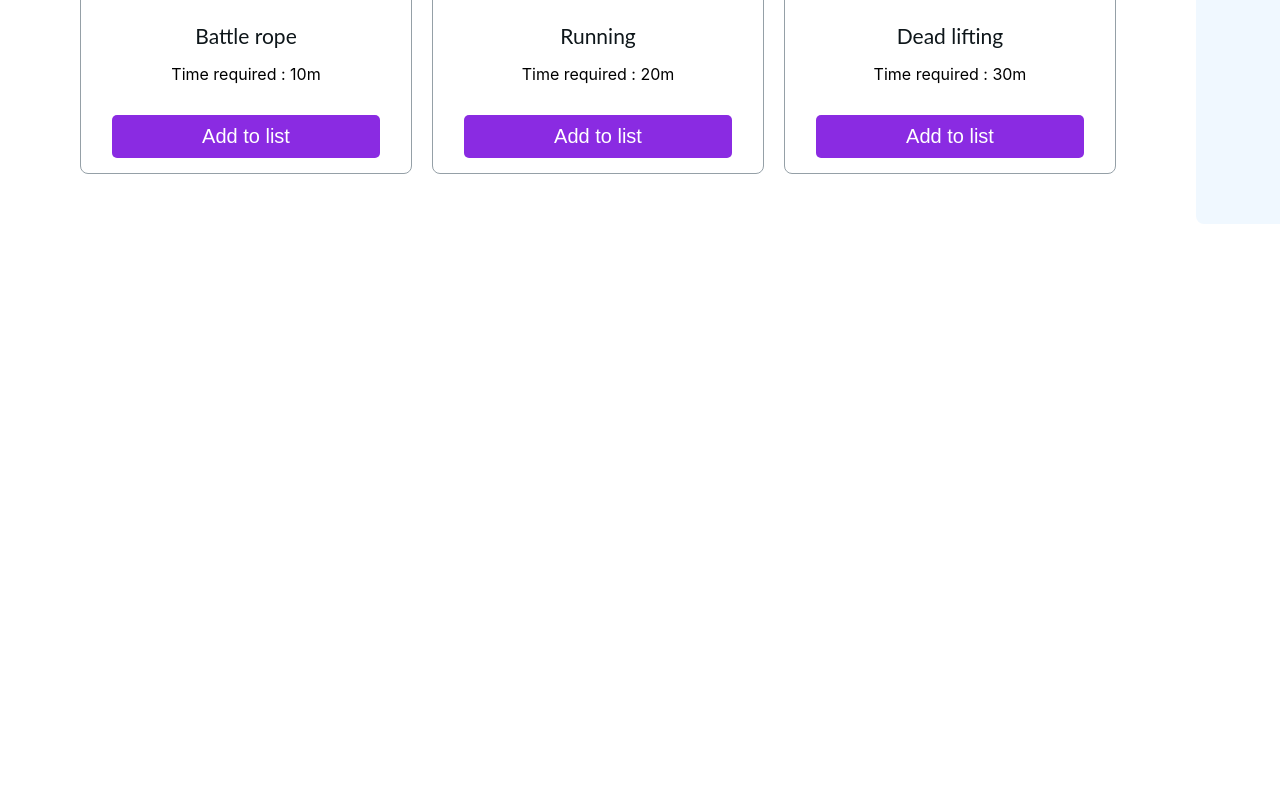
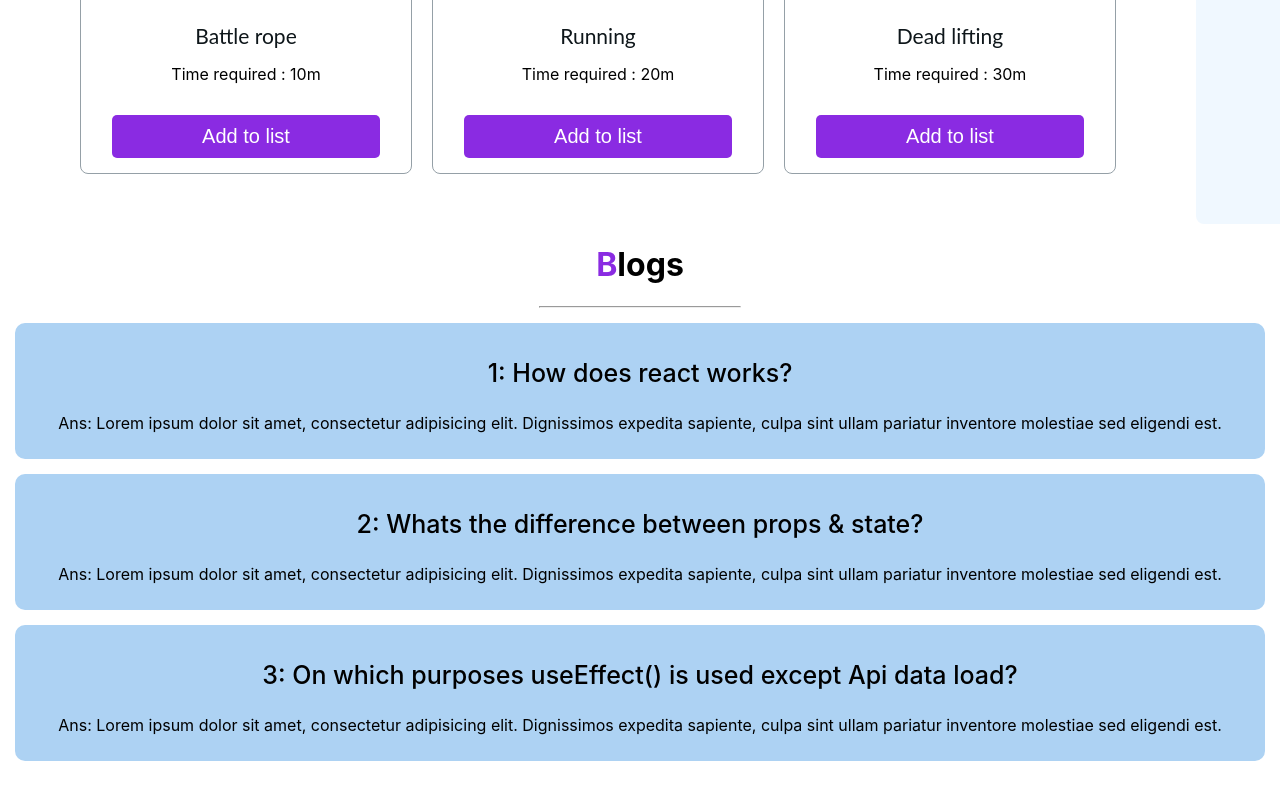
Before and after one commit to meraj2085/Power-Gym, a React (Create React App) app: page / in a window 1280 px wide. Shown: the part 870-1670 px from the top of the page. Before the commit the page ends 1094 px from the top, so only its background shows below. Built offline with nearby package versions, Linux system fonts and the light colour scheme.

Commit message:
adding blog section

```diff
--- a/src/App.js
+++ b/src/App.js
@@ -2,11 +2,13 @@ import './App.css';
 import Home from './components/Home/Home';
 import Navbar from './components/Navbar/Navbar';
 import 'react-toastify/dist/ReactToastify.css';
+import Blogs from './components/Blogs/Blogs';
 function App() {
   return (
     <div className="App">
       <Navbar></Navbar>
       <Home></Home>
+      <Blogs></Blogs>
     </div>
   );
 }
--- a/src/components/Activity/Activity.css
+++ b/src/components/Activity/Activity.css
@@ -77,6 +77,6 @@
      justify-content: center;
      background-color: rgb(61, 61, 255);
      color: white;
-     margin: 25px 17px;
+     margin: 20px 17px;
      border-radius: 12px;
 }
--- /dev/null
+++ b/src/components/Blogs/Blogs.css
@@ -0,0 +1,16 @@
+.blogs-title{
+     text-align: center;
+}
+.question{
+     font-size: 25px;
+     font-weight: 500;
+}
+.questions-container div{
+     background-color: rgb(173, 210, 243);
+     padding: 10px 20px;
+     margin: 15px;
+     border-radius: 10px;
+}
+.questions-container{
+     margin-bottom: 50px;
+}
--- /dev/null
+++ b/src/components/Blogs/Blogs.js
@@ -0,0 +1,41 @@
+import React from "react";
+import "./Blogs.css";
+
+const Blogs = () => {
+  return (
+    <div>
+      <h1 className="blogs-title">
+        <span style={{ color: "blueviolet" }}>B</span>logs
+      </h1>
+      <hr style={{ width: "200px" }} />
+      <div className="questions-container">
+        <div>
+          <p className="question">1: How does react works?</p>
+          <p>
+            Ans: Lorem ipsum dolor sit amet, consectetur adipisicing elit.
+            Dignissimos expedita sapiente, culpa sint ullam pariatur inventore
+            molestiae sed eligendi est.
+          </p>
+        </div>
+        <div>
+          <p className="question">2: Whats the difference between props & state?</p>
+          <p>
+            Ans: Lorem ipsum dolor sit amet, consectetur adipisicing elit.
+            Dignissimos expedita sapiente, culpa sint ullam pariatur inventore
+            molestiae sed eligendi est.
+          </p>
+        </div>
+        <div>
+          <p className="question">3: On which purposes useEffect() is used except Api data load?</p>
+          <p>
+            Ans: Lorem ipsum dolor sit amet, consectetur adipisicing elit.
+            Dignissimos expedita sapiente, culpa sint ullam pariatur inventore
+            molestiae sed eligendi est.
+          </p>
+        </div>
+      </div>
+    </div>
+  );
+};
+
+export default Blogs;
--- a/src/components/Home/Home.css
+++ b/src/components/Home/Home.css
@@ -6,4 +6,5 @@
      background-color: aliceblue;
      margin-right: 20px;
      border-radius: 8px;
+     padding-bottom: 20px;
 }
```
